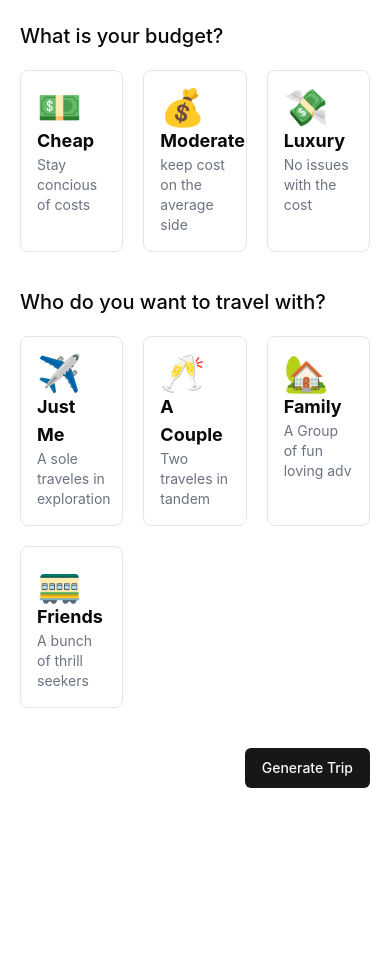
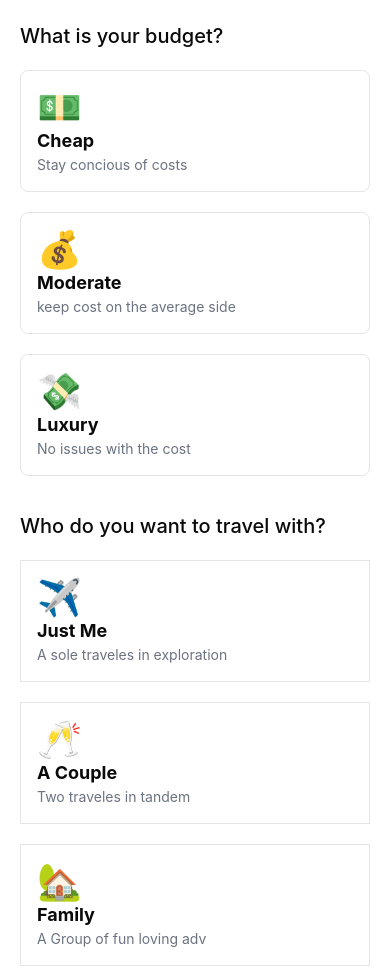
Before and after one commit to kush951/PlanGo, a React (Vite) app: page /create-trip in a window 390 px wide. Shown: the part 600-1568 px from the top of the page. Before the commit the page ends 1428 px from the top, so only its background shows below. Built offline with nearby package versions, Linux system fonts and the light colour scheme; no server answers.

Commit message:
create trip responsive

```diff
--- a/src/create-trip/index.jsx
+++ b/src/create-trip/index.jsx
@@ -222,7 +222,7 @@ function CreateTrip() {
             <br />
             <div>
                 <h2 className="text-xl my-3 font-medium">What is your budget?</h2>
-                <div className="grid grid-cols-3 gap-5 mt-5">
+                <div className="grid grid-cols-1 sm:grid-cols-2 md:grid-cols-3 gap-5 mt-5">
                     {SelectBudgetOptions.map((item, index) => (
                         <div
                             key={index}
@@ -241,12 +241,12 @@ function CreateTrip() {
             <br />
             <div>
                 <h2 className="text-xl my-3 font-medium">Who do you want to travel with?</h2>
-                <div className="grid grid-cols-3 gap-5 mt-5">
+                <div className="grid grid-cols-1 sm:grid-cols-2 md:grid-cols-3 gap-5 mt-5">
                     {SelectTravelesList.map((item, index) => (
                         <div
                             key={index}
                             onClick={() => handleInputChange("traveler", item.title)}
-                            className={`p-4 cursor-pointer border rounded-lg hover:shadow-lg ${formData?.traveler === item.title && "shadow-lg border-black"
+                            className={`p-4 cursor-pointer border rounded-lg${formData?.traveler === item.title && "shadow-lg border-black"
                                 }`}
                         >
                             <h2 className="text-4xl">{item.icon}</h2>
```
